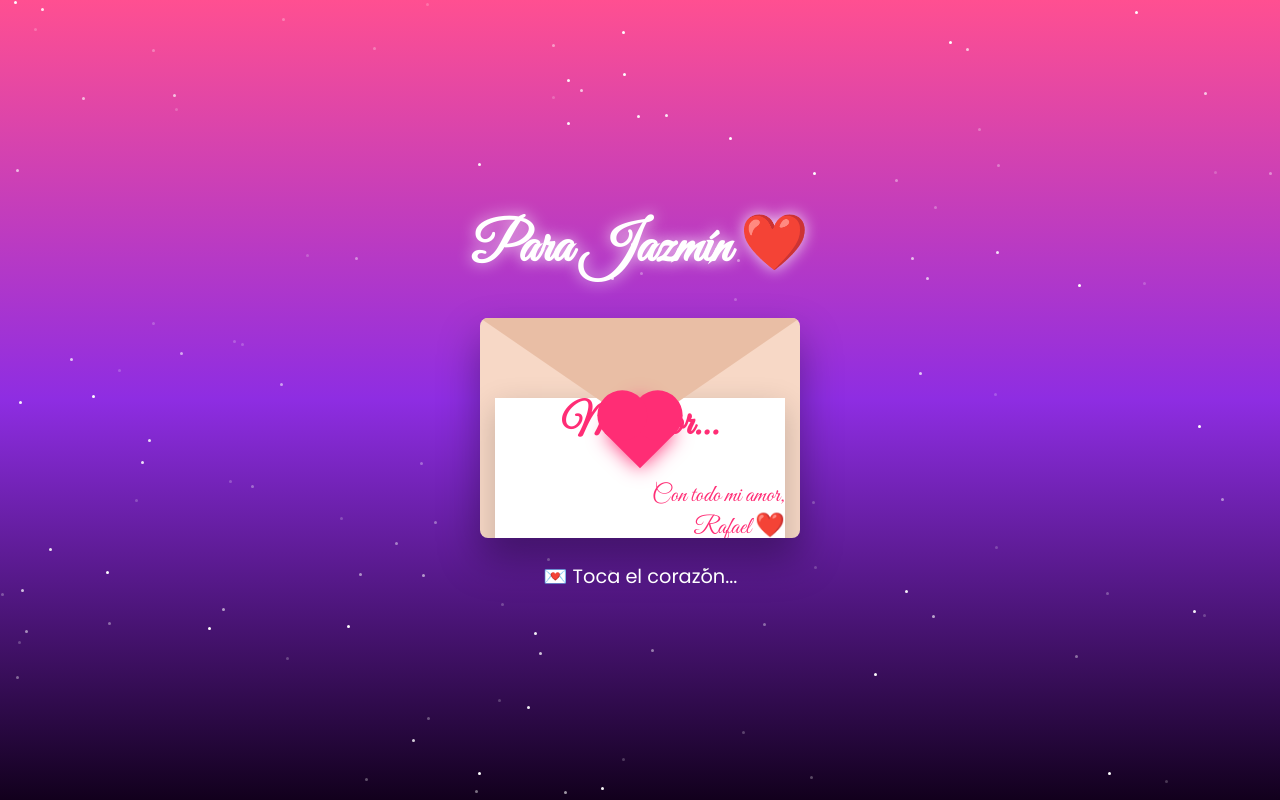
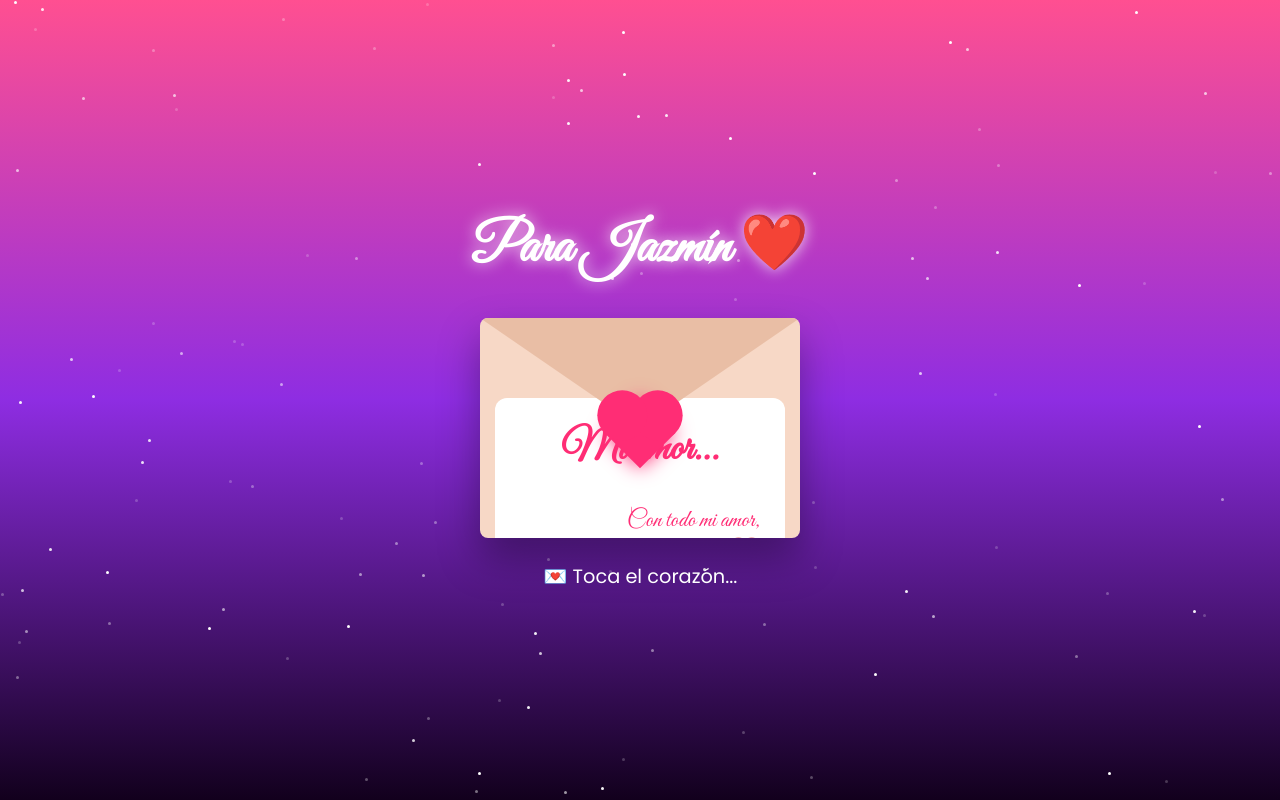
Before and after one commit to williamhuaytalla45-ui/regalo-para-mi-novia-jazmin-, a plain HTML site: page index.html in a window 1280 px wide. Drawn offline with Linux system fonts and the light colour scheme.

Commit message:
Primera versión ❤️

```diff
--- a/index.html
+++ b/index.html
@@ -194,30 +194,23 @@ top:0;
 }
 
 .letter{
+    position:absolute;
+    left:15px;
+    top:80px;
+    width:290px;
+    height:180px;
+    padding:25px;
+    border-radius:12px;
+    background:white;
+    overflow-y:auto;
+    transition:1.2s ease;
+    z-index:0;
+  }
 
-position:absolute;
-
-width:290px;
-
-height:400px;
-
-background:white;
-
-left:15px;
-
-top:80px;
-transform:translateY(0);
-transition:1.2s ease;
-z-index:0;
-overflow:auto;
-
-box-shadow:0 10px 30px rgba(0,0,0,.2);
-
-}
 
 #envelope.open .letter{
 
-transform:translateY(-250px);
+transform:translateY(-170px);
 
 z-index:20;
 
```
